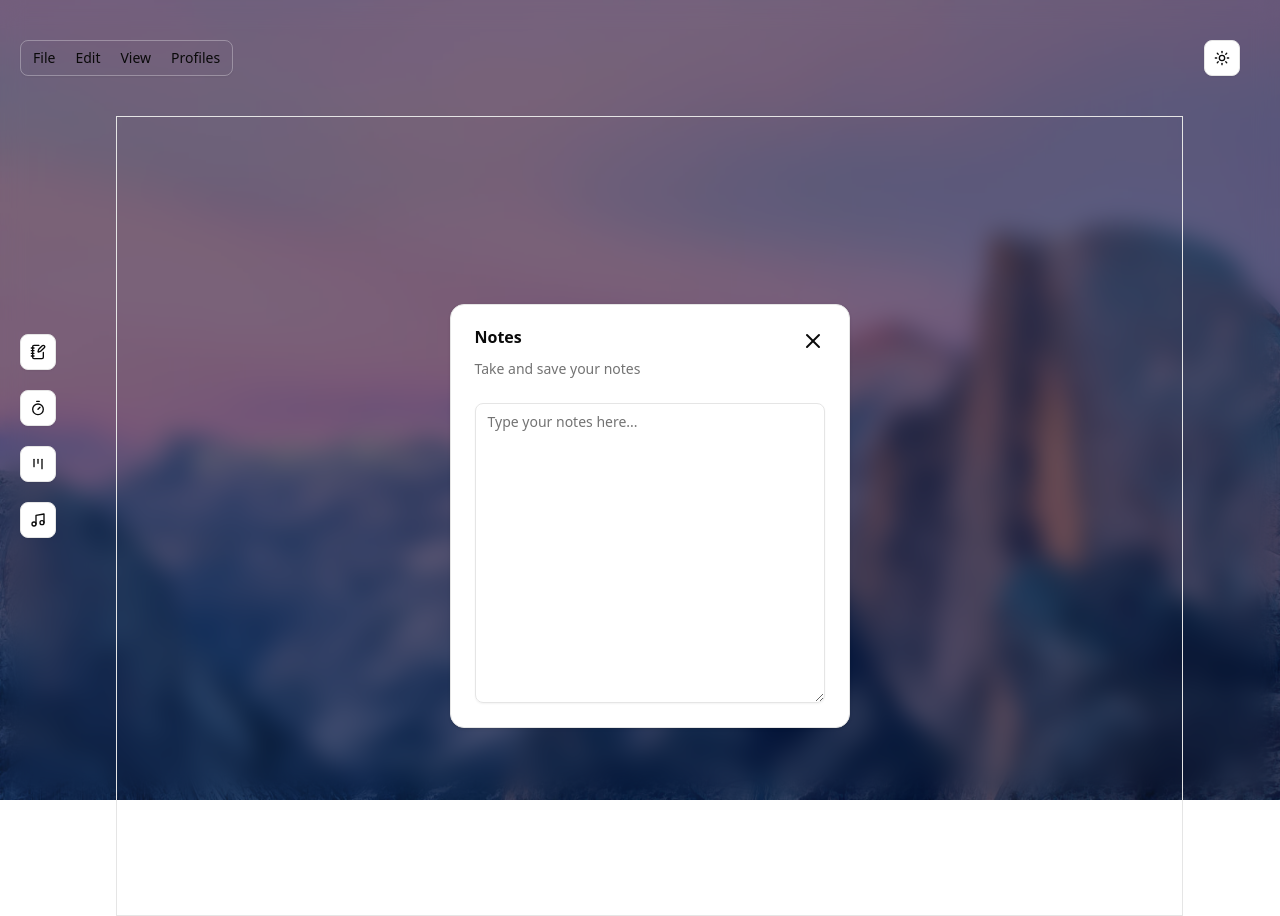
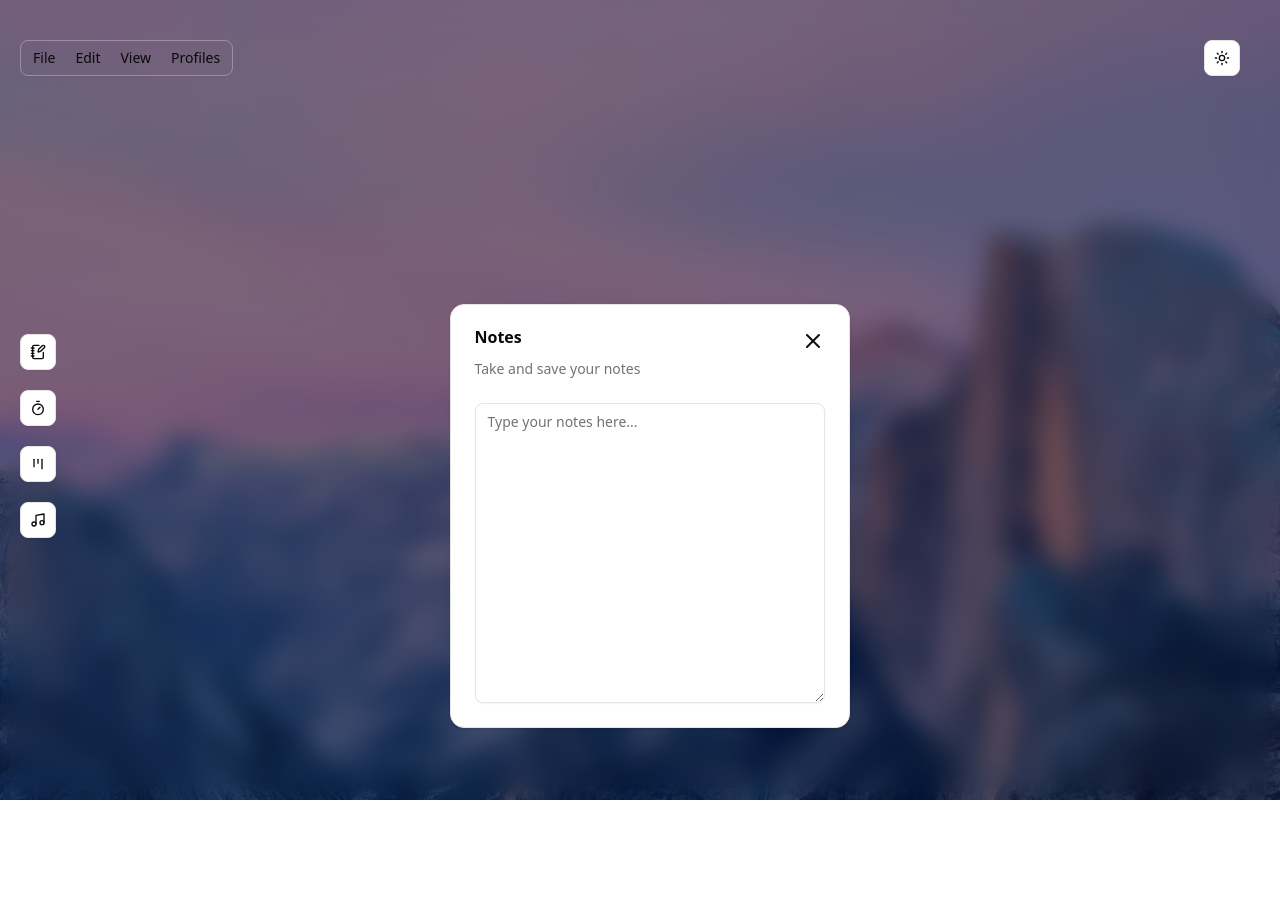
Before and after one commit to M-Eleoterio/focusmood, a Next.js app: page / in a window 1280 px wide. Both pictures are taken after a click on the button 38 px from the left and 352 px from the top of the page. Built offline with nearby package versions, Linux system fonts and the light colour scheme.

Commit message:
chore: remove border on note container

```diff
--- a/src/components/notes/notes.tsx
+++ b/src/components/notes/notes.tsx
@@ -28,7 +28,7 @@ export const NotesCard = () => {
   return (
     <div
       ref={dragContainerRef}
-      className="inset-0 border flex items-center justify-center absolute w-11/12 h-screen"
+      className="inset-0 flex items-center justify-center absolute w-11/12 h-screen"
     >
       <motion.div
         drag
```
